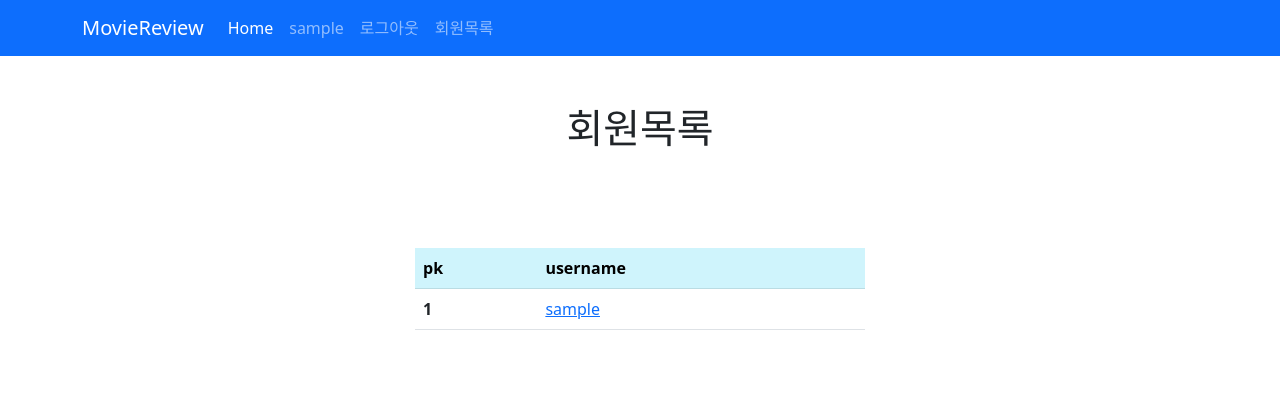
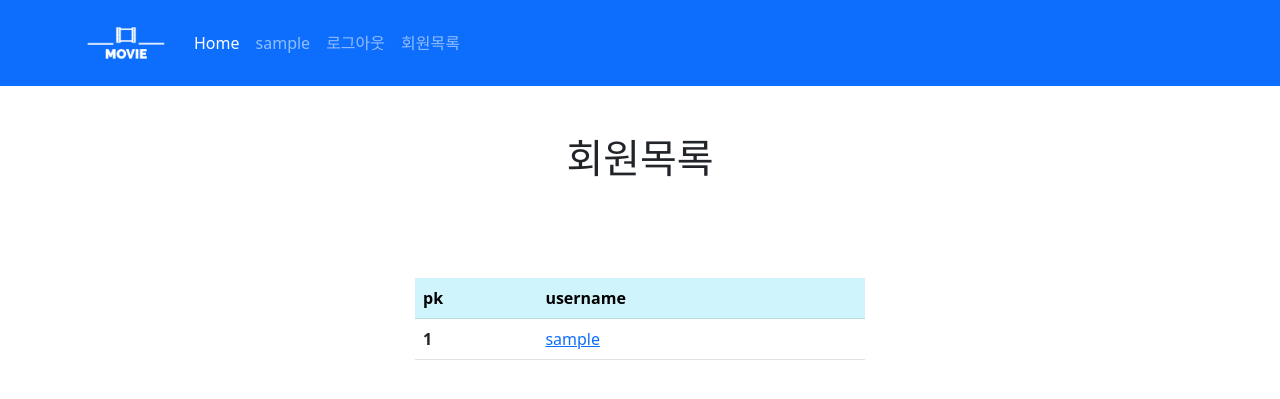
Before and after one commit to soohofather/Django_pair5, a Django app: page /accounts/ in a window 1280 px wide. Shown: the top 399 px of the page. Run offline with Django 3.2, Linux system fonts and the light colour scheme; the visitor is signed in with stand-in values (Sample User, id 1); data comes from the database, SQL or seed files in the repository; some libraries are stand-ins or nearby versions.

Commit message:
favicon 완료/navbar logo변경

```diff
--- a/accounts/templates/accounts/detail.html
+++ b/accounts/templates/accounts/detail.html
@@ -1,4 +1,5 @@
 {% extends 'base.html' %}
+{% load static %}
 {% load django_bootstrap5 %}
 {% block body %}
 <div class="row my-4">
--- a/accounts/templates/accounts/index.html
+++ b/accounts/templates/accounts/index.html
@@ -1,4 +1,5 @@
 {% extends 'base.html' %}
+{% load static %}
 {% load django_bootstrap5 %}
 
 
--- a/accounts/templates/accounts/login.html
+++ b/accounts/templates/accounts/login.html
@@ -1,4 +1,5 @@
 {% extends 'base.html' %}
+{% load static %}
 {% load django_bootstrap5 %}
 
 {% block body %}
--- a/accounts/templates/accounts/password.html
+++ b/accounts/templates/accounts/password.html
@@ -1,4 +1,5 @@
 {% extends 'base.html' %}
+{% load static %}
 {% load django_bootstrap5 %}
 
 
--- a/accounts/templates/accounts/signup.html
+++ b/accounts/templates/accounts/signup.html
@@ -1,4 +1,5 @@
 {% extends 'base.html' %}
+{% load static %}
 {% load django_bootstrap5 %}
 
 {% block body %}
--- a/accounts/templates/accounts/update.html
+++ b/accounts/templates/accounts/update.html
@@ -1,4 +1,5 @@
 {% extends 'base.html' %}
+{% load static %}
 {% load django_bootstrap5 %}
 
 {% block body %}
--- a/django_pair5/settings.py
+++ b/django_pair5/settings.py
@@ -123,6 +123,10 @@ USE_TZ = True
 
 STATIC_URL = "/static/"
 
+STATICFILES_DIRS = [
+    BASE_DIR / "static",
+]
+
 MEDIA_ROOT = BASE_DIR / "static" / "images"
 MEDIA_URL = "/media/"
 
@@ -132,3 +136,5 @@ MEDIA_URL = "/media/"
 DEFAULT_AUTO_FIELD = "django.db.models.BigAutoField"
 
 AUTH_USER_MODEL = "accounts.User"  # usermodel 설정
+
+MESSAGE_STORAGE = 'django.contrib.messages.storage.cookie.CookieStorage'
--- a/static/templates/base.html
+++ b/static/templates/base.html
@@ -1,16 +1,24 @@
+{% load static %}
 <!DOCTYPE html>
 <html lang="en">
 <head>
   <meta charset="UTF-8">
   <meta http-equiv="X-UA-Compatible" content="IE=edge">
   <meta name="viewport" content="width=device-width, initial-scale=1.0">
-  <title>Document</title>
+  <title>MovieReview</title>
+  <link rel="icon" href="{% static '/moviefavicon.ico' %}" type="image/x-icon">
   <link href="https://cdn.jsdelivr.net/npm/bootstrap@5.2.2/dist/css/bootstrap.min.css" rel="stylesheet" integrity="sha384-Zenh87qX5JnK2Jl0vWa8Ck2rdkQ2Bzep5IDxbcnCeuOxjzrPF/et3URy9Bv1WTRi" crossorigin="anonymous">
 </head>
+
 <body>
   <nav class="navbar navbar-expand-sm bg-primary navbar-dark">
     <div class="container">
-      <a class="navbar-brand" href="{% url 'reviews:index' %}">MovieReview</a>
+      <a class="navbar-brand" href="{% url 'reviews:index' %}"><img
+            class="img-fluid mx-1"
+            style="height: 60px"
+            src="{% static "/logo.png" %}"
+            alt="logo"
+          /></a>
       <button class="navbar-toggler" type="button" data-bs-toggle="collapse" data-bs-target="#navbarNav" aria-controls="navbarNav" aria-expanded="false" aria-label="Toggle navigation">
         <span class="navbar-toggler-icon"></span>
       </button>
```
Also changed, not shown: accounts/views.py (+1 -7 lines), static/logo.png (added), static/moviefavicon.ico (added), 1 other file.
